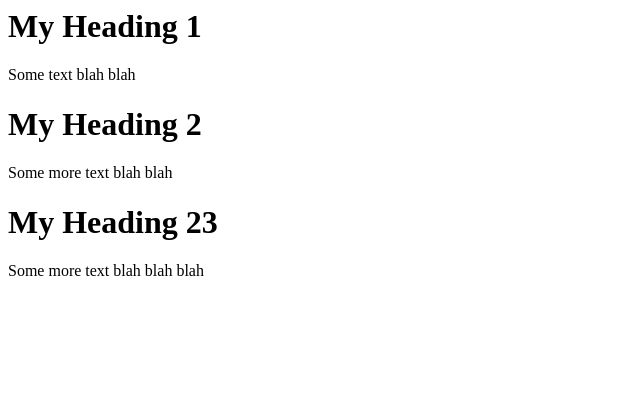
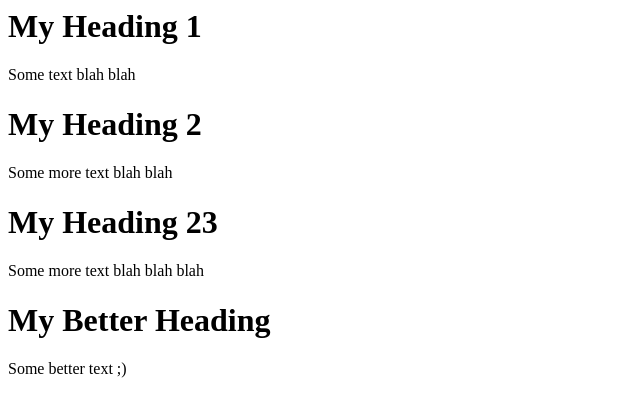
Before and after one commit to jasonliz85/cfg-session3-example, a plain HTML site: page index.html in a window 1280 px wide. Shown: the whole page, without its empty margins (0-640 px from the left). Drawn offline with Linux system fonts and the light colour scheme.

Commit message:
make better change

```diff
--- a/index.html
+++ b/index.html
@@ -8,5 +8,7 @@
     <p> Some more text blah blah </p>
     <h1> My Heading 23 </h1>
     <p> Some more text blah blah blah</p>
+    <h1> My Better Heading </h1>
+    <p> Some better text ;) </p>
   </body>
 </html>
```
Also changed, not shown: 1 other file.
